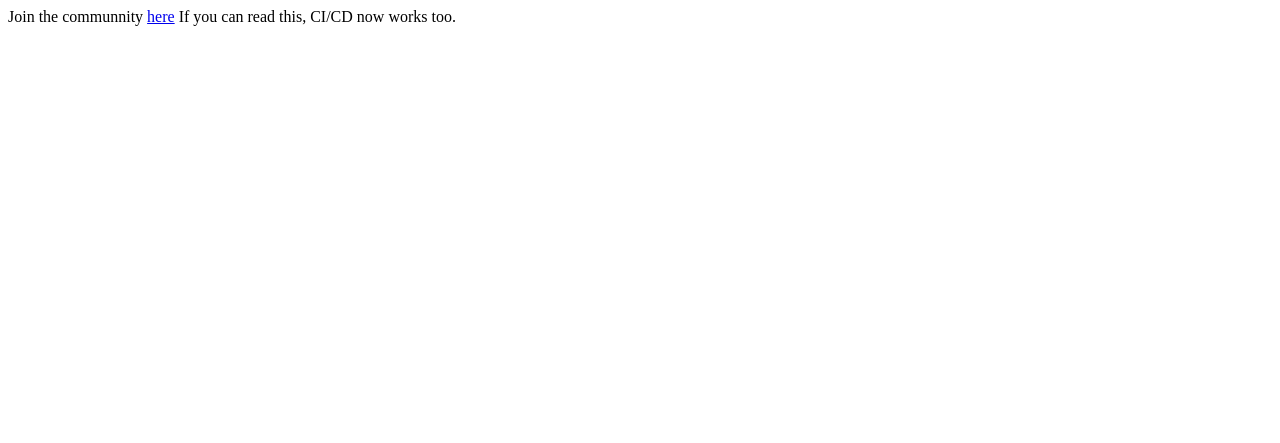
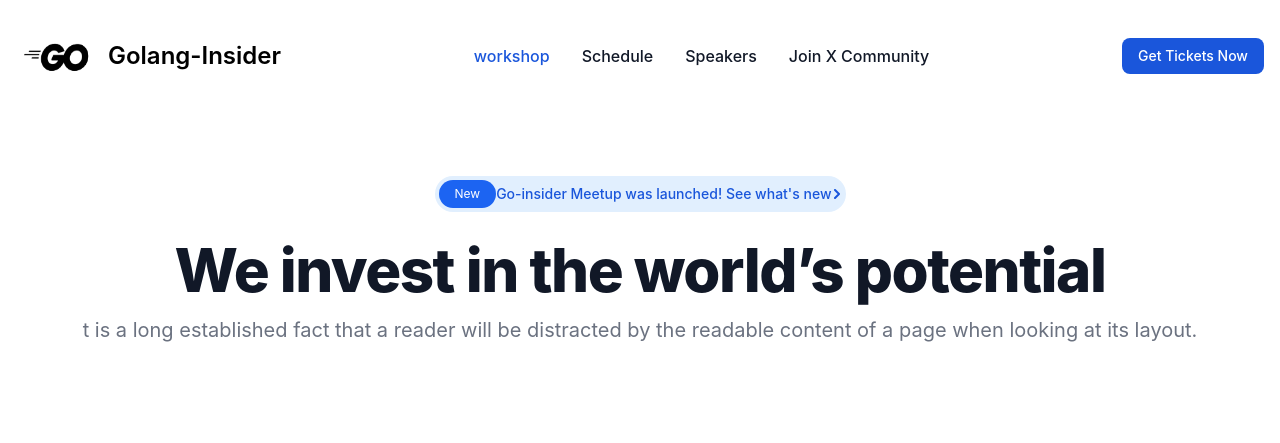
Before and after one commit to Golang-Insiders/site, a plain HTML site: page public/index.html in a window 1280 px wide. Drawn offline with nearby package versions, Linux system fonts and the light colour scheme.

Commit message:
built nav bar & hero section of insider landing page

```diff
--- a/public/index.html
+++ b/public/index.html
@@ -1,3 +1,120 @@
-Join the communnity <a href="https://twitter.com/i/communities/1685641800449462272">here</a>
+<!DOCTYPE html>
+<html lang="en">
+  <head>
+    <meta charset="UTF-8" />
+    <meta name="viewport" content="width=device-width, initial-scale=1.0" />
+    <title>Site</title>
+    <link
+      href="https://cdnjs.cloudflare.com/ajax/libs/flowbite/2.2.0/flowbite.min.css"
+      rel="stylesheet"
+    />
+  </head>
+  <body>
+    <!-- navigation bar starts here -->
+    <nav class="bg-white border-gray-200 dark:bg-gray-900">
+      <!--  -->
+      <div
+        class="max-w-screen-xl flex flex-wrap items-center justify-between mx-auto p-4"
+      >
+        <a href="#" class="flex items-center space-x-3 rtl:space-x-reverse">
+          <img src="./images/Go-Logo_Black.png" class="h-20 w-20" srcset="">
+          <span
+            class="self-center text-2xl font-semibold whitespace-nowrap dark:text-white"
+            >Golang-Insider</span
+          >
+        </a>
+        <div class="flex md:order-2 space-x-3 md:space-x-0 rtl:space-x-reverse">
+          <button
+            type="button"
+            class="text-white bg-blue-700 hover:bg-blue-800 focus:ring-4 focus:outline-none focus:ring-blue-300 font-medium rounded-lg text-sm px-4 py-2 text-center dark:bg-blue-600 dark:hover:bg-blue-700 dark:focus:ring-blue-800"
+          >
+            Get Tickets Now
+          </button>
+          <button
+            data-collapse-toggle="navbar-cta"
+            type="button"
+            class="inline-flex items-center p-2 w-10 h-10 justify-center text-sm text-gray-500 rounded-lg md:hidden hover:bg-gray-100 focus:outline-none focus:ring-2 focus:ring-gray-200 dark:text-gray-400 dark:hover:bg-gray-700 dark:focus:ring-gray-600"
+            aria-controls="navbar-cta"
+            aria-expanded="false"
+          >
+            <span class="sr-only">Open main menu</span>
+            <svg
+              class="w-5 h-5"
+              aria-hidden="true"
+              xmlns="http://www.w3.org/2000/svg"
+              fill="none"
+              viewBox="0 0 17 14"
+            >
+              <path
+                stroke="currentColor"
+                stroke-linecap="round"
+                stroke-linejoin="round"
+                stroke-width="2"
+                d="M1 1h15M1 7h15M1 13h15"
+              />
+            </svg>
+          </button>
+        </div>
+        <div
+          class="items-center justify-between hidden w-full md:flex md:w-auto md:order-1"
+          id="navbar-cta"
+        >
+          <ul
+            class="flex flex-col font-medium p-4 md:p-0 mt-4 border border-gray-100 rounded-lg bg-gray-50 md:space-x-8 rtl:space-x-reverse md:flex-row md:mt-0 md:border-0 md:bg-white dark:bg-gray-800 md:dark:bg-gray-900 dark:border-gray-700"
+          >
+            <li>
+              <a
+                href="#"
+                class="block py-2 px-3 md:p-0 text-white bg-blue-700 rounded md:bg-transparent md:text-blue-700 md:dark:text-blue-500"
+                aria-current="page"
+                >workshop</a
+              >
+            </li>
+            <li>
+              <a
+                href="#"
+                class="block py-2 px-3 md:p-0 text-gray-900 rounded hover:bg-gray-100 md:hover:bg-transparent md:hover:text-blue-700 md:dark:hover:text-blue-500 dark:text-white dark:hover:bg-gray-700 dark:hover:text-white md:dark:hover:bg-transparent dark:border-gray-700"
+                >Schedule</a
+              >
+            </li>
+            <li>
+              <a
+                href="#"
+                class="block py-2 px-3 md:p-0 text-gray-900 rounded hover:bg-gray-100 md:hover:bg-transparent md:hover:text-blue-700 d:dark:hover:text-blue-500 dark:text-white dark:hover:bg-gray-700 dark:hover:text-white md:dark:hover:bg-transparent dark:border-gray-700"
+                >Speakers</a
+              >
+            </li>
+            <li>
+              <a
+                href="#"
+                class="block py-2 px-3 md:p-0 text-gray-900 rounded hover:bg-gray-100 md:hover:bg-transparent md:hover:text-blue-700 md:dark:hover:text-blue-500 dark:text-white dark:hover:bg-gray-700 dark:hover:text-white md:dark:hover:bg-transparent dark:border-gray-700"
+                >Join X Community</a
+              >
+            </li>
+          </ul>
+        </div>
+      </div>
+    </nav>
+    <!-- navigation ends here -->
 
-If you can read this, CI/CD now works too.
+
+
+    <!-- hero section -->
+    <section class="bg-white  dark:bg-gray-900 bg-[url('https://flowbite.s3.amazonaws.com/docs/jumbotron/hero-pattern.svg')] dark:bg-[url('https://flowbite.s3.amazonaws.com/docs/jumbotron/hero-pattern-dark.svg')] my-1">
+      <div class="py-8 px-4 mx-auto max-w-screen-xl text-center lg:py-16 z-10 relative">
+          <a href="#" class="inline-flex justify-between items-center py-1 px-1 pe-4 mb-7 text-sm text-blue-700 bg-blue-100 rounded-full dark:bg-blue-900 dark:text-blue-300 hover:bg-blue-200 dark:hover:bg-blue-800">
+              <span class="text-xs bg-blue-600 rounded-full text-white px-4 py-1.5 me-3">New</span> <span class="text-sm font-medium">Go-insider Meetup was launched! See what's new</span>
+              <svg class="w-2.5 h-2.5 ms-2 rtl:rotate-180" aria-hidden="true" xmlns="http://www.w3.org/2000/svg" fill="none" viewBox="0 0 6 10">
+                  <path stroke="currentColor" stroke-linecap="round" stroke-linejoin="round" stroke-width="2" d="m1 9 4-4-4-4"/>
+              </svg>
+          </a>
+          <h1 class="mb-4 text-4xl font-extrabold tracking-tight leading-none text-gray-900 md:text-5xl lg:text-6xl dark:text-white">We invest in the world’s potential</h1>
+          <p class="mb-8 text-lg font-normal text-gray-500 lg:text-xl sm:px-16 lg:px-48 dark:text-gray-200">t is a long established fact that a reader will be distracted by the readable content of a page when looking at its layout.</p>
+      </div>
+      <!-- <div class="bg-gradient-to-b from-blue-50 to-transparent dark:from-blue-900 w-full h-full absolute top-50 left-0 z-1"></div> -->
+  </section>
+
+  <!-- hero section ends here  -->
+    <script src="https://cdnjs.cloudflare.com/ajax/libs/flowbite/2.2.0/flowbite.min.js"></script>
+  </body>
+</html>
```
Also changed, not shown: public/images/Go-Logo_Black.png (added), 2 other files.
